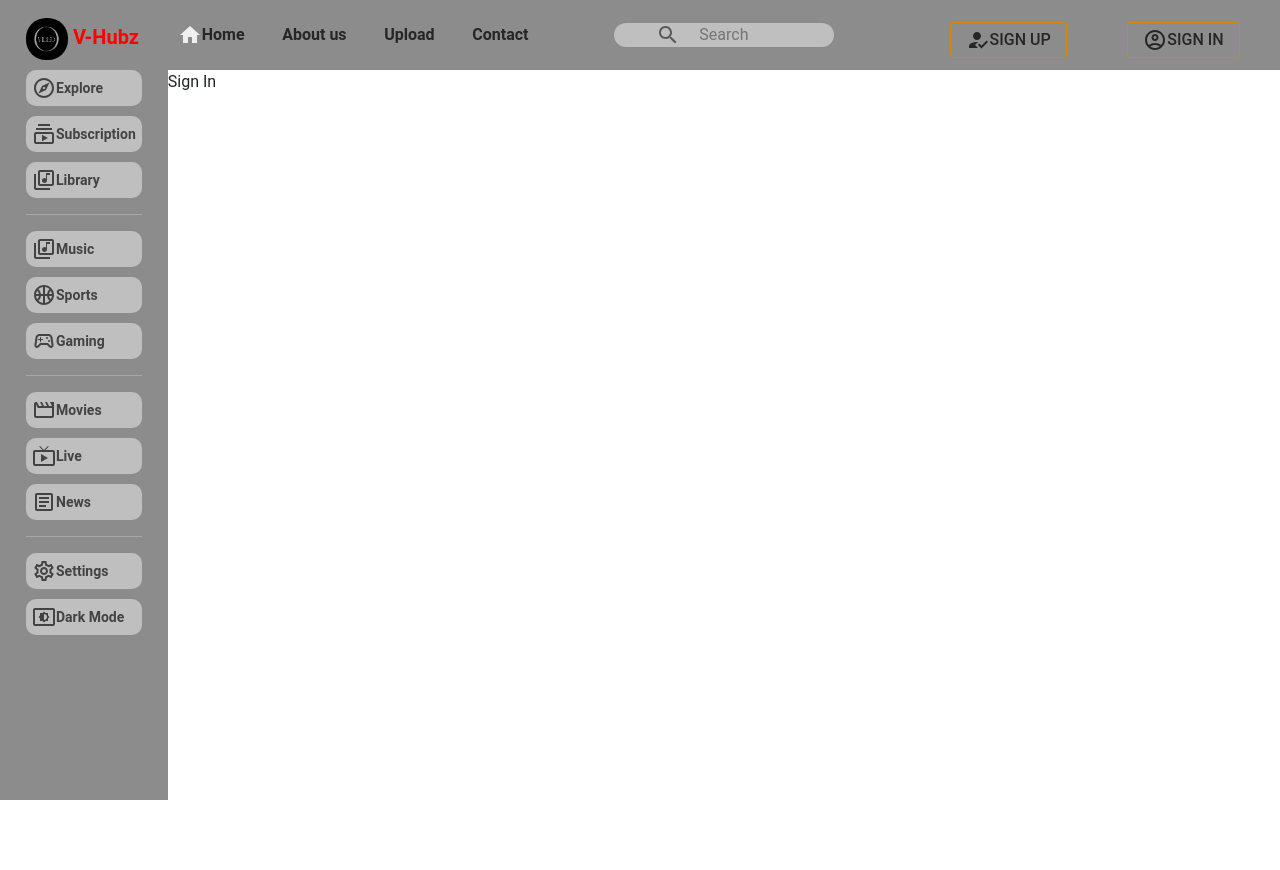
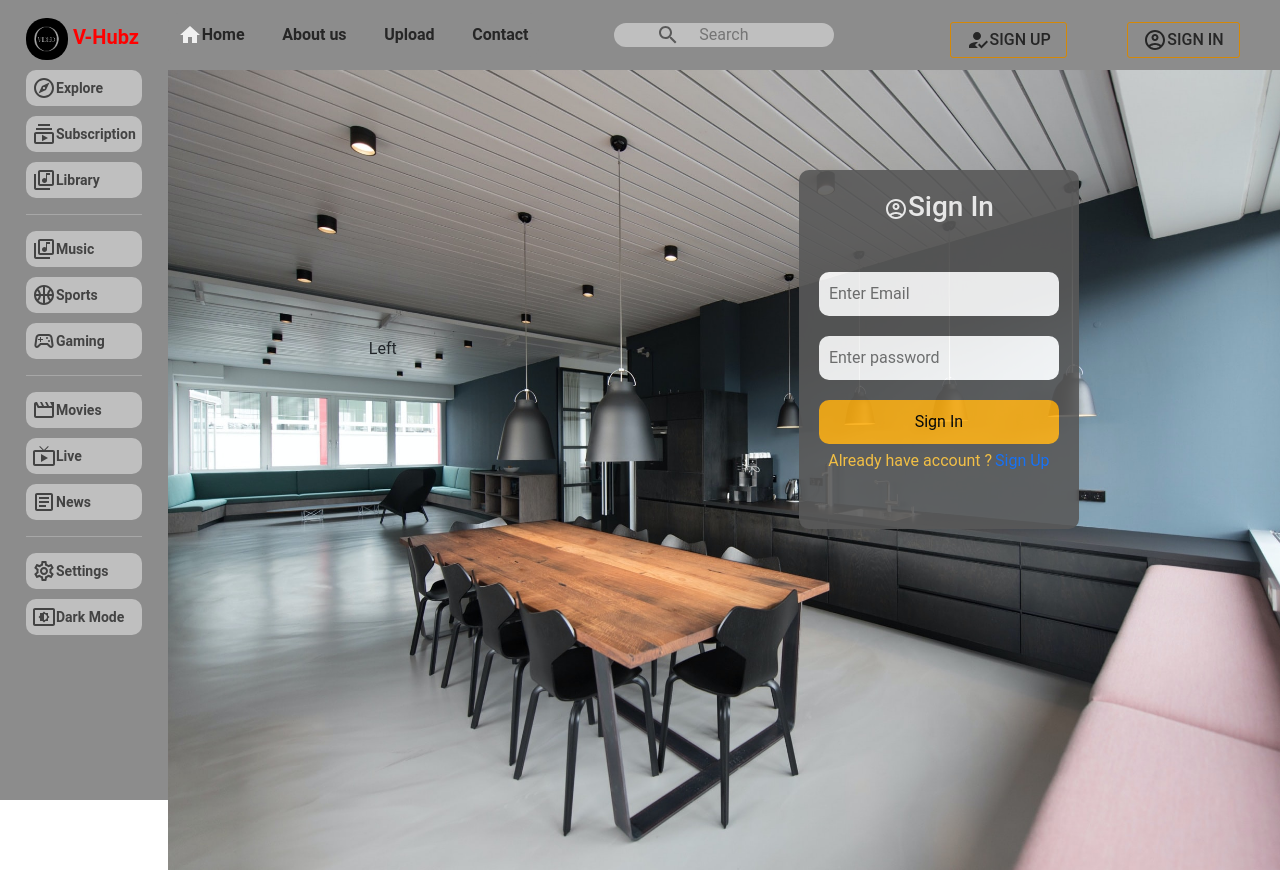
Before and after one commit to Peterzolo/Video-streamer-frontend, a React (Create React App) app: page /signin in a window 1280 px wide. Before the commit the page ends 800 px from the top, so only its background shows below. Built offline with nearby package versions, Linux system fonts and the light colour scheme.

Commit message:
Added login and sign up forms

```diff
--- a/src/pages/Comments.jsx
+++ b/src/pages/Comments.jsx
@@ -39,6 +39,10 @@ const Comments = () => {
         <Input placeholder="Add a comment..." />
       </NewComment>
       <Comment/>
+      <Comment/>
+      <Comment/>
+      <Comment/>
+      <Comment/>
    </Container>
   )
 }
--- a/src/pages/HomePage.jsx
+++ b/src/pages/HomePage.jsx
@@ -8,22 +8,21 @@ import VideoCard from "./VideoCard";
 const Container = styled.div`
   background-image: url(${BG001});
   background-position: center;
-  display: flex;
-  justify-content: space-between;
-  flex-wrap: wrap;
-  height: 100vh;
   background-size: cover;
-  padding: 10px;
 
-  /* gap: 5px; */
 `;
 
-
+const Wrapper = styled.div`
+display: flex;
+justify-content: space-between;
+flex-wrap: wrap;
+margin-left: 5px;
+`
 
 const HomePage = () => {
   return (
     <Container>
-
+      <Wrapper>
         <VideoCard />
         <VideoCard />
         <VideoCard />
@@ -33,12 +32,7 @@ const HomePage = () => {
         <VideoCard />
         <VideoCard />
         <VideoCard />
-        <VideoCard />
-        <VideoCard />
-        <VideoCard />
-        <VideoCard />
-        <VideoCard />
-
+      </Wrapper>
     </Container>
   );
 };
--- a/src/pages/SignIn.jsx
+++ b/src/pages/SignIn.jsx
@@ -1,12 +1,117 @@
+import React from "react";
+import styled from "styled-components";
+import BG002 from "../images/Newbg2.jpg";
+import AccountCircleOutlinedIcon from "@mui/icons-material/AccountCircleOutlined";
+import { useState } from "react";
+import { Link } from "react-router-dom";
 
-import React from 'react'
+const Container = styled.div`
+  background-image: url(${BG002});
+  background-position: center;
+  background-size: cover;
+  height: 100vh;
+`;
+const Wrapper = styled.div`
+  display: flex;
+  justify-content: space-around;
+  align-items: center;
+`;
+const Left = styled.div`
+  margin-top: 100px;
+`;
+const Right = styled.div`
+  margin-top: 100px;
+`;
+
+const Title = styled.h3`
+  padding-top: 20px;
+  text-align: center;
+  color: #f0f0f0;
+`;
+
+const Form = styled.form`
+  width: 100%;
+  background-color: #595959;
+  padding-bottom: 20px;
+  border-radius: 10px;
+  opacity: 0.9;
+`;
+
+const Input = styled.input`
+  margin-top: 20px;
+  padding: 10px;
+  /* background-color: transparent; */
+  border-radius: 10px;
+  border: none;
+`;
+
+const InputWrapper = styled.div`
+  display: flex;
+  flex-direction: column;
+  /* gap: 10; */
+  align-items: center;
+  justify-content: space-around;
+  padding: 20px;
+`;
+const Button = styled.button`
+  margin-top: 20px;
+  padding: 10px;
+  width: 100%;
+  background-color: #faad14;
+  border: none;
+  border-radius: 10px;
+`;
+
+const Account = styled.p`
+margin-top: 5px;
+color: #ffc53d;
+`;
+
+const initialState = {
+  email: "",
+  password: "",
+};
 
 const SignIn = () => {
+  const [formData, setFormData] = useState(initialState);
+  const { email, password } = formData;
+
+  const handleChange = () => {};
+  const handleFormSubmit = () => {};
+
   return (
-    <div>
-      Sign In
-    </div>
-  )
-}
+    <Container>
+      <Wrapper>
+        <Left>Left</Left>
+        <Right>
+          <Form onSubmit={handleFormSubmit}>
+            <Title>
+              <AccountCircleOutlinedIcon />
+              Sign In
+            </Title>
+            <InputWrapper>
+              <Input
+                type="email"
+                placeholder="Enter Email"
+                value={email}
+                onChange={handleChange}
+              />
+              <Input
+                type="password"
+                placeholder="Enter password"
+                value={password}
+                onChange={handleChange}
+              />
+              <Button>Sign In</Button>
+              <Account>
+                Already have account ?<Link to="/signup" style={{textDecoration : "none", marginLeft : "3px"}}>Sign Up</Link>
+              </Account>
+            </InputWrapper>
+          </Form>
+        </Right>
+      </Wrapper>
+    </Container>
+  );
+};
 
-export default SignIn
+export default SignIn;
--- a/src/pages/SignUp.jsx
+++ b/src/pages/SignUp.jsx
@@ -1,11 +1,133 @@
-import React from 'react'
+import React from "react";
+import styled from "styled-components";
+import BG002 from "../images/Newbg2.jpg";
+import AccountCircleOutlinedIcon from "@mui/icons-material/AccountCircleOutlined";
+import { useState } from "react";
+import { Link } from "react-router-dom";
 
-const SignUp = () => {
+const Container = styled.div`
+  background-image: url(${BG002});
+  background-position: center;
+  background-size: cover;
+  height: 100vh;
+`;
+const Wrapper = styled.div`
+  display: flex;
+  justify-content: space-around;
+  align-items: center;
+`;
+const Left = styled.div`
+  margin-top: 100px;
+`;
+const Right = styled.div`
+  margin-top: 100px;
+`;
+
+const Title = styled.h3`
+  padding-top: 20px;
+  text-align: center;
+  color: #f0f0f0;
+`;
+
+const Form = styled.form`
+  width: 100%;
+  background-color: #595959;
+  padding-bottom: 20px;
+  border-radius: 10px;
+  opacity: 0.9;
+`;
+
+const Input = styled.input`
+  margin-top: 20px;
+  padding: 10px;
+  /* background-color: transparent; */
+  border-radius: 10px;
+  border: none;
+`;
+
+const InputWrapper = styled.div`
+  display: flex;
+  flex-direction: column;
+  /* gap: 10; */
+  align-items: center;
+  justify-content: space-around;
+  padding: 20px;
+`;
+const Button = styled.button`
+  margin-top: 20px;
+  padding: 10px;
+  width: 100%;
+  background-color: #faad14;
+  border: none;
+  border-radius: 10px;
+`;
+
+const Account = styled.p`
+  margin-top: 5px;
+  color: #ffc53d;
+`;
+
+const initialState = {
+  name: "",
+  email: "",
+  password: "",
+};
+
+const SignIn = () => {
+  const [formData, setFormData] = useState(initialState);
+  const { name, email, password } = formData;
+
+  const handleChange = () => {};
+  const handleFormSubmit = () => {};
+
   return (
-    <div>
-      Sign Up
-    </div>
-  )
-}
+    <Container>
+      <Wrapper>
+        <Left>Left</Left>
+        <Right>
+          <Form onSubmit={handleFormSubmit}>
+            <Title>
+              <AccountCircleOutlinedIcon />
+              Sign In
+            </Title>
+            <InputWrapper>
+              <Input
+                type="text"
+                placeholder="Enter Email"
+                name="name"
+                value={name}
+                onChange={handleChange}
+              />
+              <Input
+                type="email"
+                placeholder="Enter Email"
+                name="email"
+                value={email}
+                onChange={handleChange}
+              />
+              <Input
+                type="password"
+                placeholder="Enter password"
+                name="password"
+                value={password}
+                onChange={handleChange}
+              />
+              <Button>Sign In</Button>
+              <Account>
+                Not yet registered ?
+                <Link
+                  to="/signin"
+                  style={{ textDecoration: "none", marginLeft: "3px" }}
+                >
+                  Sign Up
+                </Link>
+              </Account>
+            </InputWrapper>
+          </Form>
+        </Right>
+      </Wrapper>
+    </Container>
+  );
+};
 
-export default SignUp
+export default SignIn;
```
